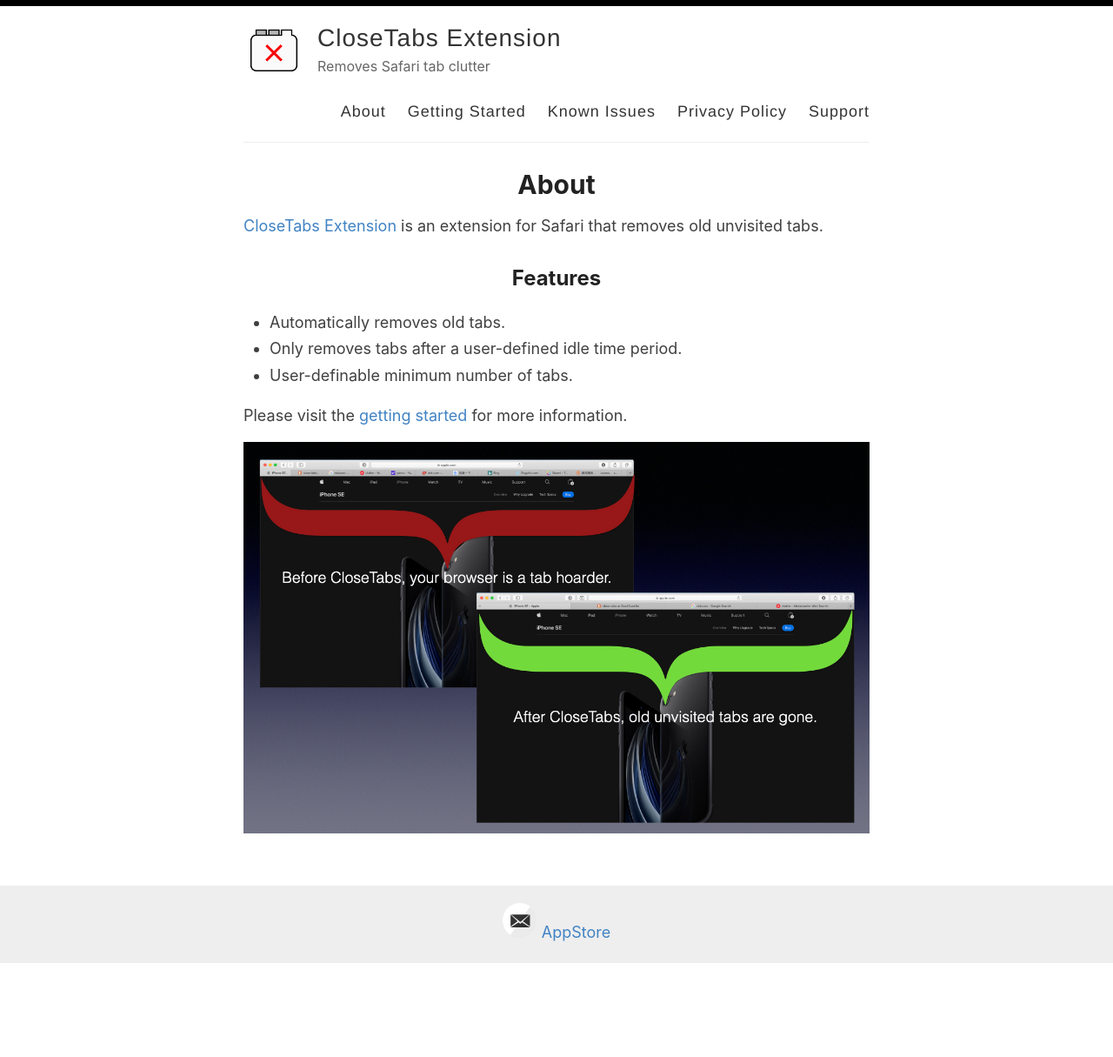
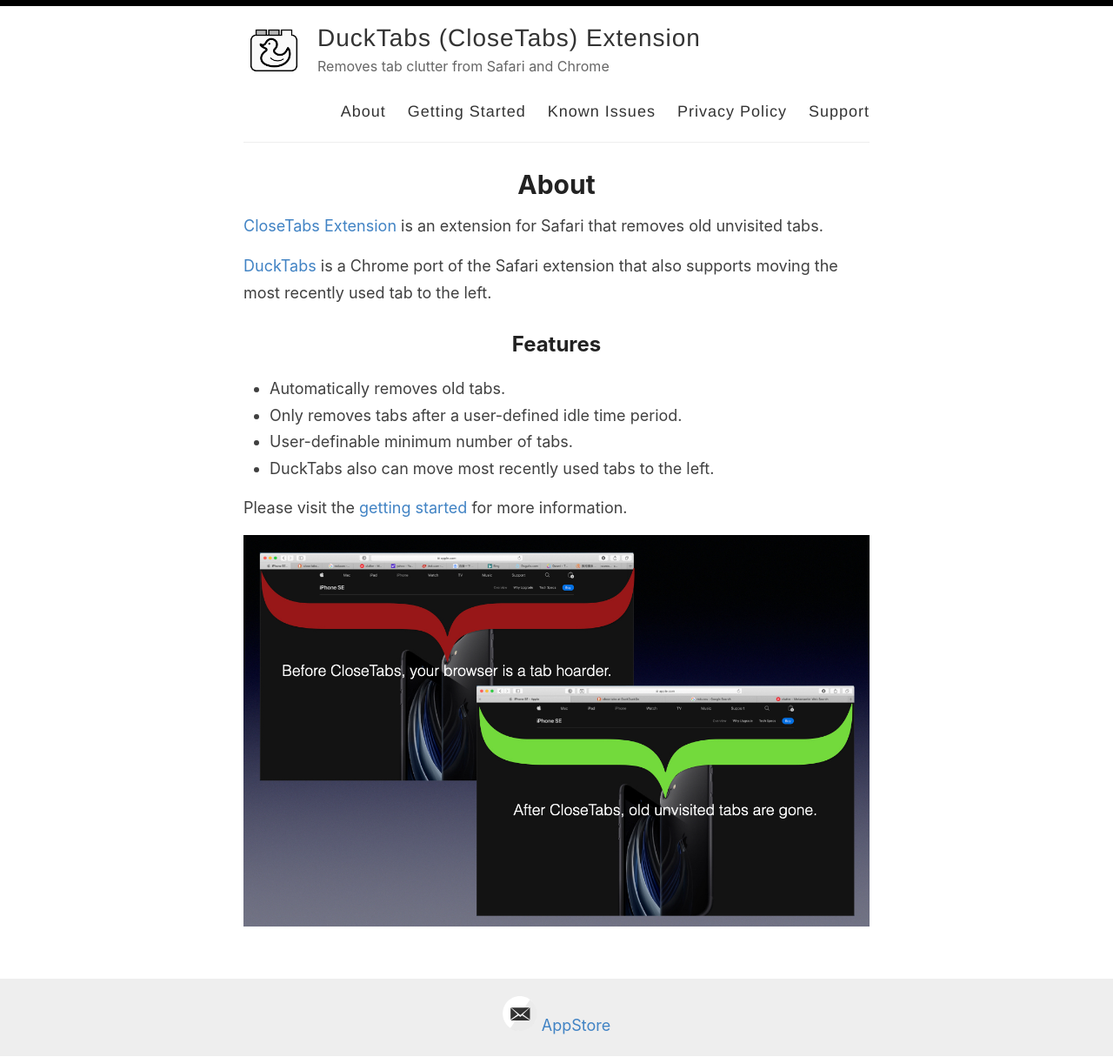
Before and after one commit to bonafideduck/CloseTabsExtension, a Jekyll site: the page built from _pages/about.md, in a window 1280 px wide. Shown: the whole page at 87% size. Built offline with Jekyll 4.4.1, drawn with Linux system fonts in a browser that asks for light colours; before the commit the page ends 1108 px from its top, so only the background shows below that.

Commit message:
updated docs

```diff
--- a/_config.yml
+++ b/_config.yml
@@ -3,14 +3,14 @@
 #
 
 # Name of your site (displayed in the header)
-name: CloseTabs Extension
-title: CloseTabs Extension
+name: DuckTabs (CloseTabs) Extension
+title: DuckTabs (CloseTabs) Extension
 
 # Name of the author
 author: Mark Eklund
 
 # Short bio or description (displayed in the header)
-description: Removes Safari tab clutter
+description: Removes tab clutter from Safari and Chrome
 
 # URL of your avatar or profile pic (you could use your GitHub profile pic)
 avatar: /images/logo128.png
--- a/_pages/about.md
+++ b/_pages/about.md
@@ -6,11 +6,15 @@
 
 [CloseTabs Extension](https://itunes.apple.com/app/id1508584686) is an extension for Safari that removes old unvisited tabs.
 
+[DuckTabs](https://chrome.google.com/webstore/search/DuckTabs) is a Chrome port of the Safari extension that also
+supports moving the most recently used tab to the left.
+
 ## Features
 
 - Automatically removes old tabs.
 - Only removes tabs after a user-defined idle time period.
 - User-definable minimum number of tabs.
+- DuckTabs also can move most recently used tabs to the left.
 
 Please visit the [getting started](/CloseTabsExtension/getting-started) for more information.
 
```
Also changed, not shown: _pages/getting-started.md (+4 -1 lines), README.md, favicon.ico, images/chrome-advertisement.jpeg (added), images/chrome-options-screenshot.png, images/chrome-options-zoomed-screenshot.png, images/logo128-orig.png (added), images/logo128.png, 2 other files.
